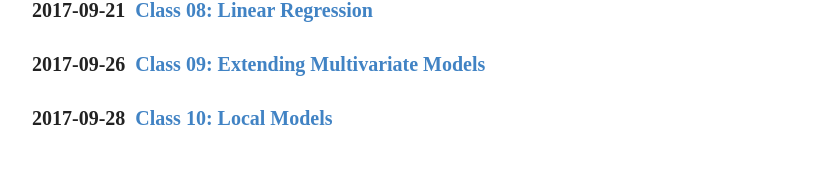
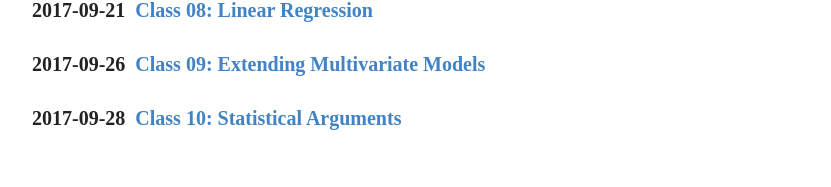
Before and after one commit to statsmaths/stat289-f17, a Jekyll site: the page built from index.html, in a window 1280 px wide. Shown: the part 926-1113 px from the top of the page, without its empty margins (223-1054 px from the left). Built offline with Jekyll 4.4.1, drawn with Linux system fonts in a browser that asks for light colours.

Commit message:
update for class

```diff
--- a/index.html
+++ b/index.html
@@ -38,7 +38,7 @@ Source: <b><a href="source/">link</a></b> <br>
 
     <h3><strong>2017-09-26</strong>&nbsp;&nbsp;<a href="/stat289/class09/">Class 09: Extending Multivariate Models</a></h3>
 
-    <h3><strong>2017-09-28</strong>&nbsp;&nbsp;<a href="/stat289/class10/">Class 10: Local Models</a></h3>
+    <h3><strong>2017-09-28</strong>&nbsp;&nbsp;<a href="/stat289/class10/">Class 10: Statistical Arguments</a></h3>
 
     <!--     <h3><strong>2017-10-03</strong>&nbsp;&nbsp;<a href="/stat289/class11/">Class 11: Collecting Tidy Data</a></h3>
 
```
